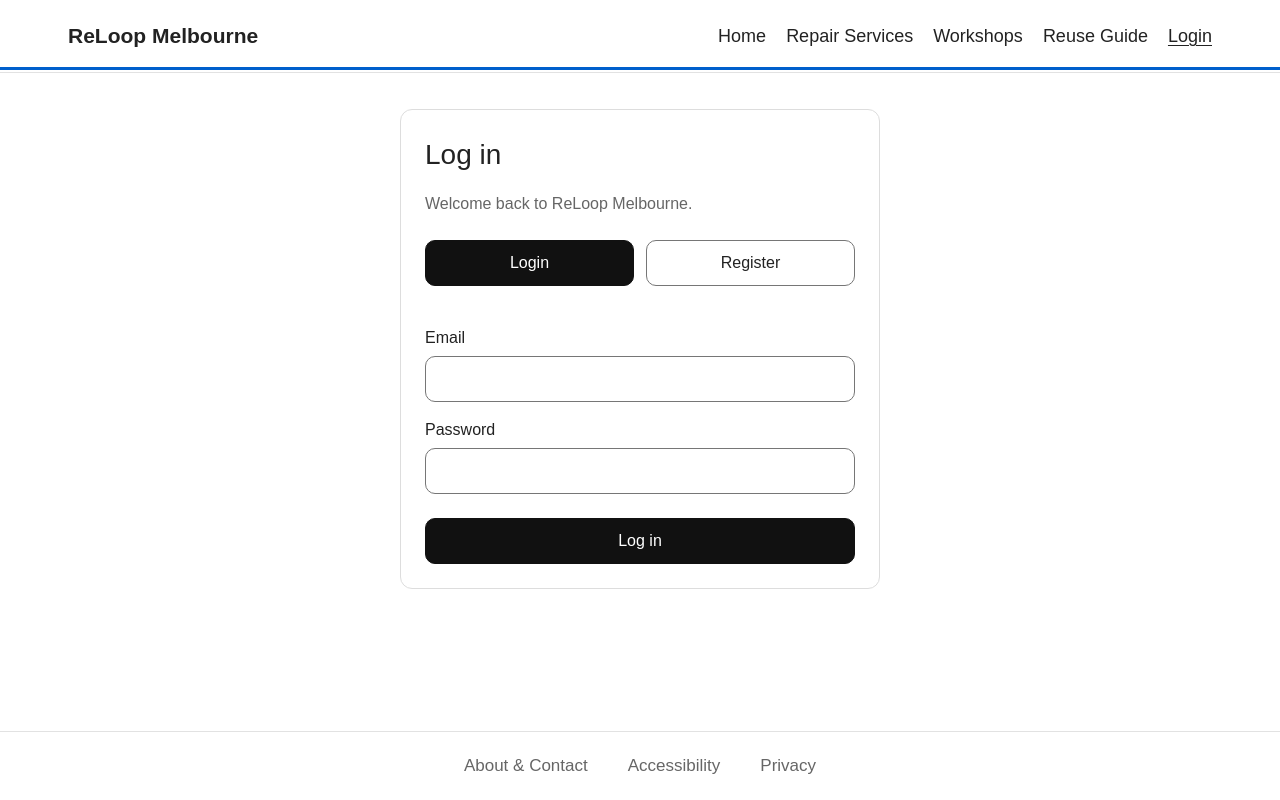
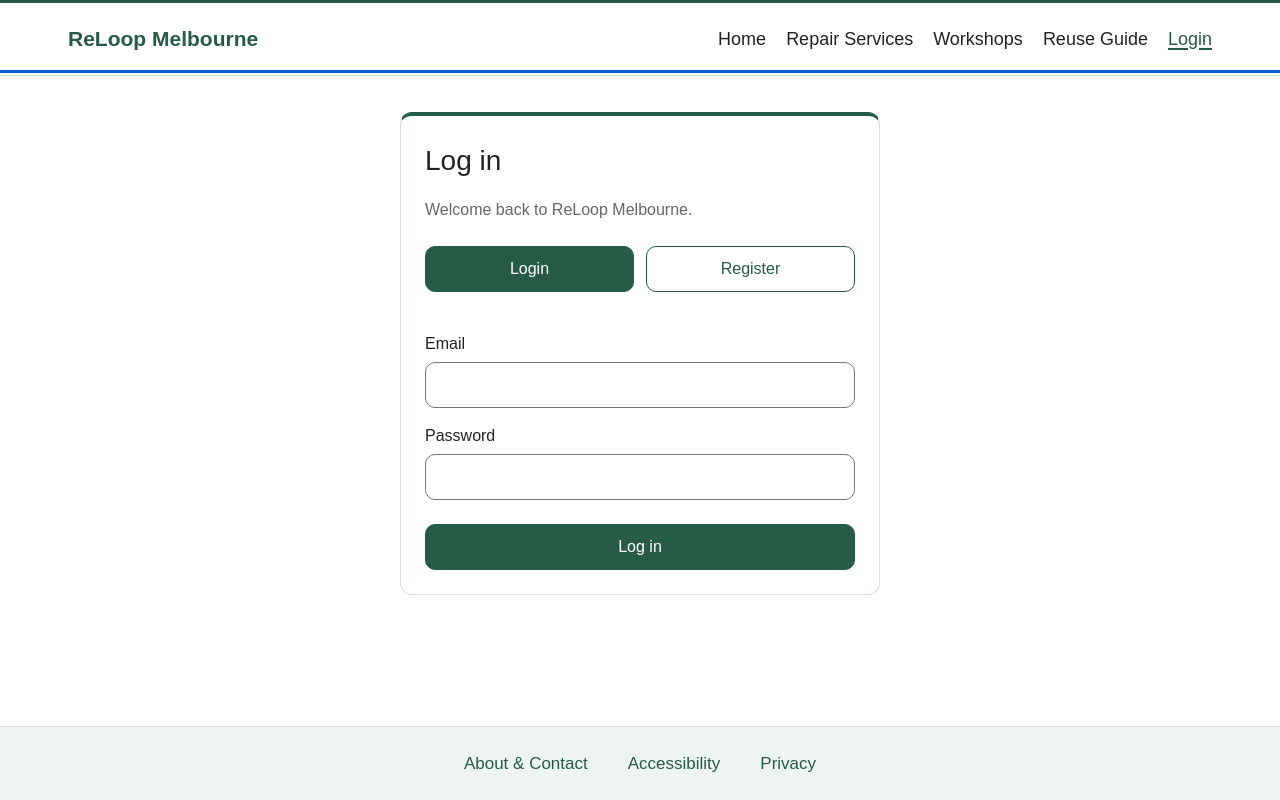
Before and after one commit to DarrenChouCN/reloop-melbourne, a Vue app: page /login in a window 1280 px wide. Built offline with nearby package versions, Linux system fonts and the light colour scheme; no server answers.

Commit message:
feat: improve UI performance

```diff
--- a/src/App.vue
+++ b/src/App.vue
@@ -38,6 +38,7 @@
   margin: 0;
   color: #222;
   font-family: Arial, Helvetica, sans-serif;
+  line-height: 1.5;
 }
 
 .app {
--- a/src/assets/base.css
+++ b/src/assets/base.css
@@ -1,4 +1,16 @@
 /* Shared page and native form styles. Each view keeps its own layout. */
+:root {
+  --brand: #285b45;
+  --brand-hover: #1d4433;
+  --tint: #eef5f0;
+  --border: #d7e2da;
+}
+
+a {
+  color: var(--brand);
+  text-underline-offset: 3px;
+}
+
 .page-container {
   width: calc(100% - 56px);
   max-width: 1200px;
@@ -8,13 +20,14 @@
 
 .page-heading {
   padding-bottom: 24px;
-  border-bottom: 1px solid #ddd;
+  border-bottom: 1px solid var(--border);
 }
 
 .page-heading h1 {
   margin: 0;
   font-size: 32px;
   font-weight: 500;
+  color: var(--brand);
 }
 
 .page-heading p {
@@ -66,18 +79,35 @@
 .button {
   min-height: 44px;
   padding: 10px 16px;
-  border: 1px solid #111;
+  border: 1px solid var(--brand);
   border-radius: 10px;
-  background: #111;
+  background: var(--brand);
   color: white;
   font: inherit;
   cursor: pointer;
+  transition:
+    background-color 0.15s,
+    transform 0.15s;
 }
 
 .secondary-button {
-  border-color: #767676;
+  border-color: var(--brand);
   background: white;
-  color: #222;
+  color: var(--brand);
+}
+
+.button:hover:not(:disabled) {
+  background: var(--brand-hover);
+  color: white;
+}
+
+.secondary-button:hover:not(:disabled) {
+  background: var(--tint);
+  color: var(--brand);
+}
+
+.button:active:not(:disabled) {
+  transform: translateY(1px);
 }
 
 .button:disabled {
@@ -105,13 +135,26 @@
 .data-table th,
 .data-table td {
   padding: 12px;
-  border-bottom: 1px solid #ddd;
+  border-bottom: 1px solid var(--border);
   text-align: left;
   vertical-align: top;
 }
 
 .data-table tbody th {
   font-weight: normal;
+}
+
+.data-table thead {
+  background: var(--tint);
+}
+
+.data-table tbody tr:hover {
+  background: #f7faf8;
+}
+
+.illustration {
+  display: block;
+  color: var(--brand);
 }
 
 .table-controls {
@@ -179,3 +222,12 @@
 .skip-link:focus {
   transform: translateY(0);
 }
+
+@media (prefers-reduced-motion: reduce) {
+  .button {
+    transition: none;
+  }
+  .button:active:not(:disabled) {
+    transform: none;
+  }
+}
--- a/src/components/AppFooter.vue
+++ b/src/components/AppFooter.vue
@@ -22,8 +22,8 @@
 .site-footer {
   width: 100%;
   padding: 24px 20px;
-  border-top: 1px solid #e2e2e2;
-  background-color: #ffffff;
+  border-top: 1px solid var(--border);
+  background: var(--tint);
 }
 
 .footer-navigation {
@@ -34,13 +34,13 @@
 }
 
 .footer-link {
-  color: #666666;
+  color: var(--brand);
   font-size: 17px;
   text-decoration: none;
 }
 
 .footer-link:hover {
-  color: #444444;
+  color: var(--brand-hover);
   text-decoration: underline;
   text-underline-offset: 3px;
 }
--- a/src/components/AppHeader.vue
+++ b/src/components/AppHeader.vue
@@ -61,7 +61,8 @@
 
 <style scoped>
 .site-header {
-  border-bottom: 1px solid #e2e2e2;
+  border-top: 3px solid var(--brand);
+  border-bottom: 1px solid var(--border);
   background-color: #ffffff;
 }
 
@@ -79,7 +80,7 @@
 }
 
 .brand {
-  color: #222222;
+  color: var(--brand);
   font-size: 21px;
   font-weight: 600;
   text-decoration: none;
@@ -104,7 +105,7 @@
 }
 
 .navigation-link {
-  padding: 4px 0;
+  padding: 8px 0;
   color: #222222;
   font-size: 18px;
   text-decoration: none;
@@ -112,12 +113,13 @@
 }
 
 .navigation-link:hover {
-  color: #555555;
+  color: var(--brand);
 }
 
 .navigation-link.active-link {
+  color: var(--brand);
   text-decoration: underline;
-  text-decoration-thickness: 1px;
+  text-decoration-thickness: 2px;
   text-underline-offset: 3px;
 }
 
--- a/src/views/HomeView.vue
+++ b/src/views/HomeView.vue
@@ -1,21 +1,25 @@
 <script setup>
 import { RouterLink } from 'vue-router'
+import icons from '../assets/reuse-icons.svg?no-inline'
 
 const features = [
   {
     title: 'Repair Services',
+    icon: 'repair',
     description: 'Find local repair and recycling options.',
     link: 'View Services',
     path: '/services',
   },
   {
     title: 'Workshops',
+    icon: 'workshop',
     description: 'View and book community workshops.',
     link: 'View Workshops',
     path: '/workshops/basic-repair',
   },
   {
     title: 'Reuse Guide',
+    icon: 'reuse',
     description: 'Learn how to handle common household items.',
     link: 'View Guide',
     path: '/reuse-guide',
@@ -33,6 +37,9 @@
 
     <section class="feature-grid" aria-label="Explore ReLoop Melbourne">
       <article v-for="feature in features" :key="feature.path" class="feature-card">
+        <svg class="illustration" viewBox="0 0 64 64" aria-hidden="true" focusable="false">
+          <use :href="`${icons}#${feature.icon}`" />
+        </svg>
         <h2>{{ feature.title }}</h2>
         <p>{{ feature.description }}</p>
         <RouterLink :to="feature.path">{{ feature.link }}</RouterLink>
@@ -53,9 +60,6 @@
 </template>
 
 <style scoped>
-.home-page {
-  line-height: 1.5;
-}
 .hero-link {
   display: inline-block;
   margin-top: 24px;
@@ -68,9 +72,17 @@
   margin: 32px 0;
 }
 .feature-card {
+  display: flex;
+  flex-direction: column;
   padding: 24px;
-  border: 1px solid #ddd;
+  border: 1px solid var(--border);
   border-radius: 12px;
+  background: #fafcfb;
+}
+.feature-card .illustration {
+  width: 48px;
+  height: 48px;
+  margin-bottom: 16px;
 }
 h2 {
   margin: 0;
@@ -80,9 +92,12 @@
 .feature-card p {
   margin: 20px 0 28px;
 }
+.feature-card a {
+  margin-top: auto;
+}
 .impact-section {
   padding: 28px 0;
-  border-top: 1px solid #ddd;
+  border-top: 1px solid var(--border);
   text-align: center;
 }
 dd {
--- a/src/views/LoginView.vue
+++ b/src/views/LoginView.vue
@@ -187,9 +187,9 @@
   max-width: 480px;
   margin: 36px auto;
   padding: 24px;
-  border: 1px solid #ddd;
+  border: 1px solid var(--border);
+  border-top: 4px solid var(--brand);
   border-radius: 12px;
-  line-height: 1.5;
   overflow-wrap: anywhere;
 }
 h1 {
@@ -206,8 +206,7 @@
   flex: 1;
 }
 .mode-buttons button[aria-pressed='true'] {
-  background: #111;
-  border-color: #111;
+  background: var(--brand);
   color: white;
 }
 label {
--- a/src/views/ReuseGuideView.vue
+++ b/src/views/ReuseGuideView.vue
@@ -2,6 +2,7 @@
 import { computed, reactive, ref } from 'vue'
 import { RouterLink } from 'vue-router'
 import items from '../data/reuse-guide.json'
+import icons from '../assets/reuse-icons.svg?no-inline'
 
 const categories = [...new Set(items.map((item) => item.category))]
 const searchForm = reactive({ keyword: '', category: 'Small Appliances' })
@@ -80,7 +81,11 @@
         </div>
         <p v-if="!results.length" class="muted">No items found. Try another keyword or category.</p>
         <article v-for="item in results" :key="item.id" class="guide-item">
-          <div class="item-image" aria-hidden="true">Item</div>
+          <div class="item-image" aria-hidden="true">
+            <svg class="illustration" viewBox="0 0 64 64" focusable="false">
+              <use :href="`${icons}#${item.id}`" />
+            </svg>
+          </div>
           <div>
             <h3>{{ item.name }}</h3>
             <p>{{ item.description }}</p>
@@ -102,9 +107,6 @@
 </template>
 
 <style scoped>
-.guide-page {
-  line-height: 1.5;
-}
 .guide-search {
   display: grid;
   grid-template-columns: 2fr 1fr auto;
@@ -140,7 +142,13 @@
   cursor: pointer;
 }
 .category-button[aria-pressed='true'] {
+  background: var(--tint);
+  color: var(--brand);
+  font-weight: bold;
   text-decoration: underline;
+}
+.category-button:hover {
+  background: var(--tint);
 }
 .results-heading,
 .item-actions,
@@ -165,8 +173,12 @@
   height: 100px;
   display: grid;
   place-items: center;
-  background: #e4e4e4;
-  color: #666;
+  background: var(--tint);
+  border-radius: 10px;
+}
+.item-image .illustration {
+  width: 70%;
+  height: 70%;
 }
 .guide-item p {
   margin: 8px 0 20px;
@@ -178,8 +190,10 @@
 }
 .steps li {
   padding: 4px 12px;
-  border: 1px solid #ddd;
+  border: 1px solid var(--border);
   border-radius: 10px;
+  color: var(--brand);
+  background: var(--tint);
 }
 @media (max-width: 767px) {
   .guide-search,
--- a/src/views/ServicesView.vue
+++ b/src/views/ServicesView.vue
@@ -523,10 +523,6 @@
 </template>
 
 <style scoped>
-.services-page {
-  line-height: 1.5;
-}
-
 .search-section,
 .directory-section {
   padding-bottom: 24px;
@@ -590,18 +586,18 @@
 }
 
 .selected-row {
-  background: #f5f5f5;
+  background: var(--tint);
 }
 
 .view-button {
   border: 0;
   background: transparent;
-  color: #0969b5;
+  color: var(--brand);
   text-decoration: underline;
 }
 
 .view-button:hover {
-  background: #e8e8e8;
+  background: var(--tint);
 }
 
 .rating-summary {
--- a/src/views/WorkshopView.vue
+++ b/src/views/WorkshopView.vue
@@ -2,6 +2,7 @@
 import { computed, onMounted, onUnmounted, reactive, ref, watch } from 'vue'
 import { RouterLink } from 'vue-router'
 import workshop from '../data/workshop.json'
+import icons from '../assets/reuse-icons.svg?no-inline'
 import BookingTable from '../components/BookingTable.vue'
 import { currentUser, refreshSession } from '../services/authService'
 import {
@@ -204,7 +205,11 @@
       <section class="workshop-details">
         <!-- Switch between the workshop details and the unavailable state. -->
         <template v-if="selectedSession">
-          <div class="workshop-image">Workshop Image</div>
+          <div class="workshop-image" aria-hidden="true">
+            <svg class="illustration" viewBox="0 0 64 64" focusable="false">
+              <use :href="`${icons}#workshop`" />
+            </svg>
+          </div>
 
           <div class="session-information">
             <div>
@@ -434,9 +439,12 @@
   display: flex;
   align-items: center;
   justify-content: center;
-  background: #e4e4e4;
-  color: #555555;
-  font-size: 21px;
+  background: var(--tint);
+  border-radius: 12px;
+}
+.workshop-image .illustration {
+  width: 160px;
+  height: 160px;
 }
 
 .session-information {
@@ -466,7 +474,6 @@
 .description p,
 .description ul {
   font-size: 18px;
-  line-height: 1.5;
 }
 
 .description p {
@@ -493,7 +500,8 @@
 
 .calendar {
   padding: 16px 18px 18px;
-  border: 1px solid #ddd;
+  border: 1px solid var(--border);
+  border-radius: 10px;
 }
 
 .calendar h3 {
@@ -528,11 +536,11 @@
 }
 
 .calendar-day:hover {
-  background: #eee;
+  background: var(--tint);
 }
 
 .calendar-day.selected {
-  background: #111;
+  background: var(--brand);
   color: white;
 }
 
```
Also changed, not shown: src/assets/reuse-icons.svg (added), 1 other file (tests, documents, lock files or other folders).
